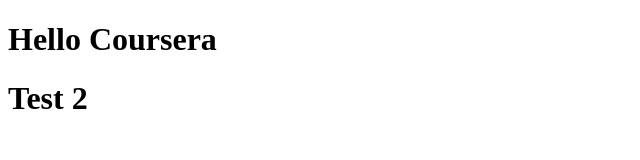
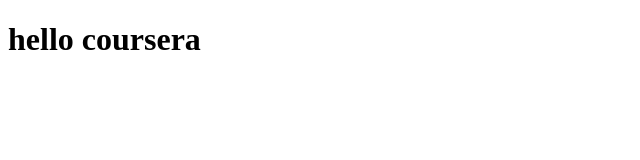
Before and after one commit to zbrandt3/coursera-test, a plain HTML site: page site/index.html in a window 1280 px wide. Shown: the whole page, without its empty margins (0-640 px from the left). Drawn offline with Linux system fonts and the light colour scheme.

Commit message:
My first page

```diff
--- a/site/index.html
+++ b/site/index.html
@@ -2,10 +2,9 @@
 <html lang="en" dir="ltr">
     <head>
         <meta charset="utf-8">
-        <title>Hello!</title>
+        <title></title>
     </head>
     <body>
-        <h1>Hello Coursera</h1>
-        <h1>Test 2</h1>
+        <h1>hello coursera</h1>
     </body>
 </html>
```
